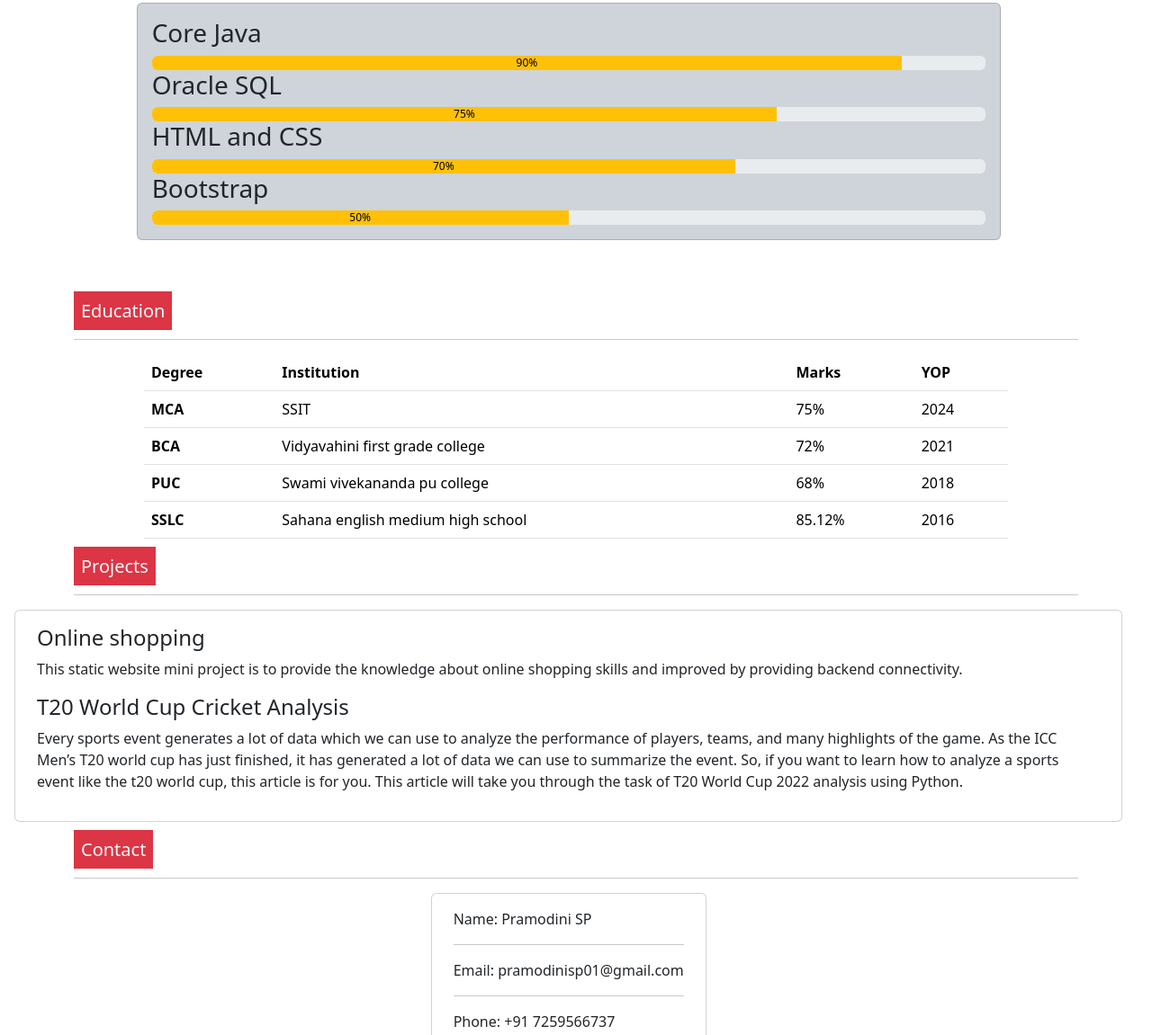
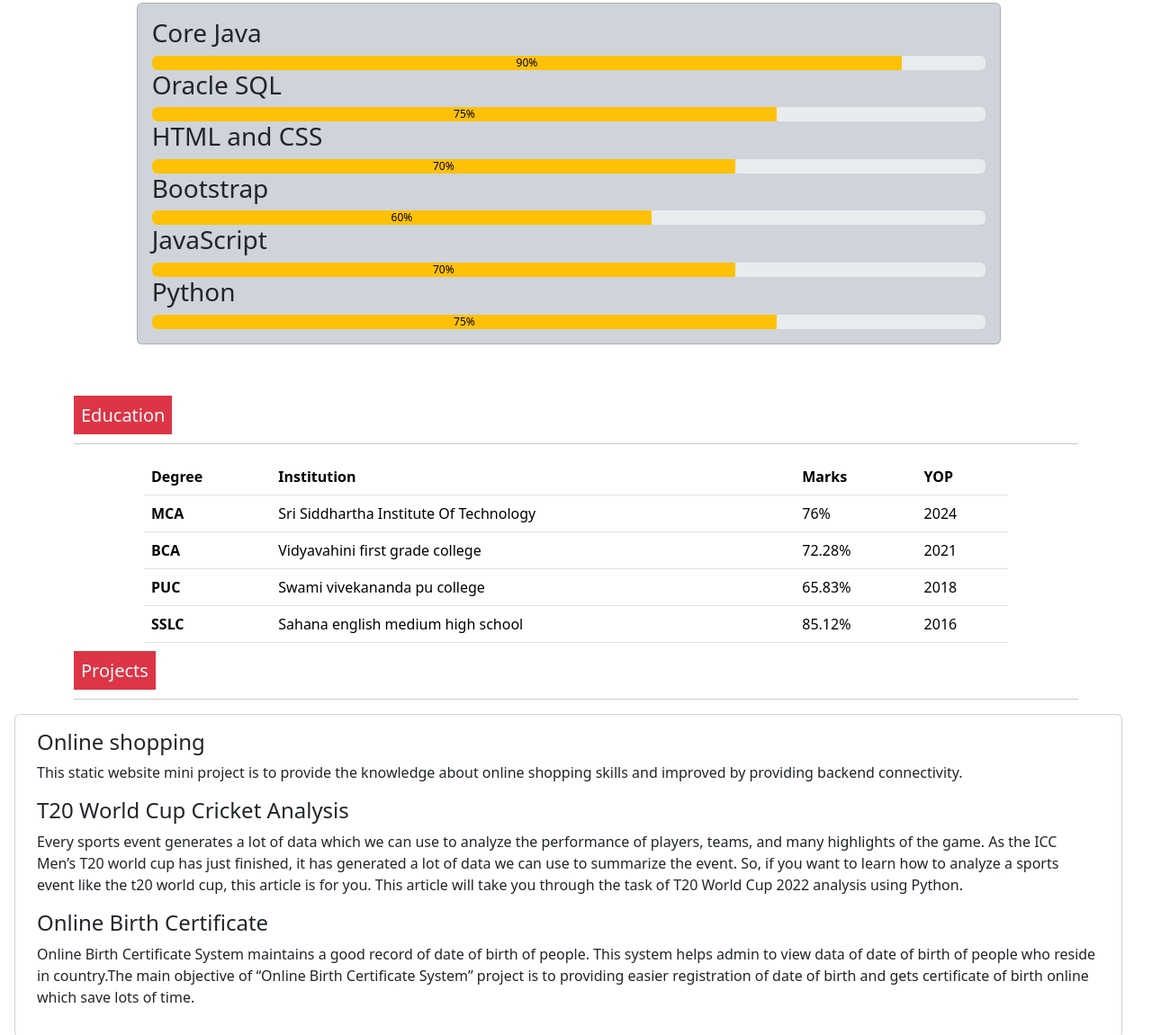
Before and after one commit to pramodinisp/portfolio, a plain HTML site: page index.html in a window 1280 px wide. Shown: the part 993-2144 px from the top of the page at 90% size. Drawn offline with nearby package versions, Linux system fonts and the light colour scheme.

Commit message:
Update index.html

```diff
--- a/index.html
+++ b/index.html
@@ -107,7 +107,15 @@ Tumkur, Affiliated to SAHE University, Tumkur, Karnataka.
             </div>
             <h3>Bootstrap</h3>
             <div class="progress" role="progressbar">
-                <div class="progress-bar text-bg-warning" style="width: 50%;">50%</div>
+                <div class="progress-bar text-bg-warning" style="width: 60%;">60%</div>
+            </div>
+		<h3>JavaScript</h3>
+            <div class="progress" role="progressbar">
+                <div class="progress-bar text-bg-warning" style="width: 70%;">70%</div>
+            </div>
+		<h3>Python</h3>
+            <div class="progress" role="progressbar">
+                <div class="progress-bar text-bg-warning" style="width: 75%;">75%</div>
             </div>
         </div>
 
@@ -136,20 +144,20 @@ Tumkur, Affiliated to SAHE University, Tumkur, Karnataka.
                 <tbody>
                     <tr>
                         <th scope="row">MCA</th>
-                        <td>SSIT</td>
-                        <td>75%</td>
+                        <td>Sri Siddhartha Institute Of Technology</td>
+                        <td>76%</td>
                         <td>2024</td>
                     </tr>
  <tr>
                         <th scope="row">BCA</th>
                         <td>Vidyavahini first grade college</td>
-                        <td>72%</td>
+                        <td>72.28%</td>
                         <td>2021</td>
                     </tr>
                     <tr>
                         <th scope="row">PUC</th>
                         <td>Swami vivekananda pu college</td>
-                        <td>68%</td>
+                        <td>65.83%</td>
                         <td>2018</td>
                     </tr>
                     <tr>
@@ -186,6 +194,8 @@ Tumkur, Affiliated to SAHE University, Tumkur, Karnataka.
 
 
                 </p>
+		<h4>Online Birth Certificate</h4>
+		<p>Online Birth Certificate System maintains a good record of date of birth of people. This system helps admin to view data of date of birth of people who reside in country.The main objective of “Online Birth Certificate System” project is to providing easier registration of date of birth and gets certificate of birth online which save lots of time.</p>
 
             </div>
 
```
